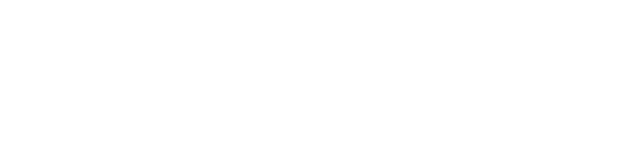
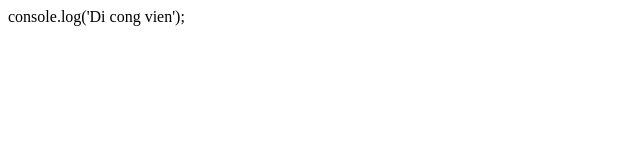
Before and after one commit to ThinhVuong2403/C4EJS117-Nguyen-Manh-Duc, a plain HTML site: page index.html in a window 1280 px wide. Shown: the whole page, without its empty margins (0-640 px from the left). Drawn offline with Linux system fonts and the light colour scheme.

Commit message:
add Day 2

```diff
--- a/index.html
+++ b/index.html
@@ -5,8 +5,9 @@
     <meta http-equiv="X-UA-Compatible" content="IE=edge">
     <meta name="viewport" content="width=device-width, initial-scale=1.0">
     <title>Document</title>
+
 </head>
 <body>
-
+    console.log('Di cong vien');
 </body>
 </html>
```
